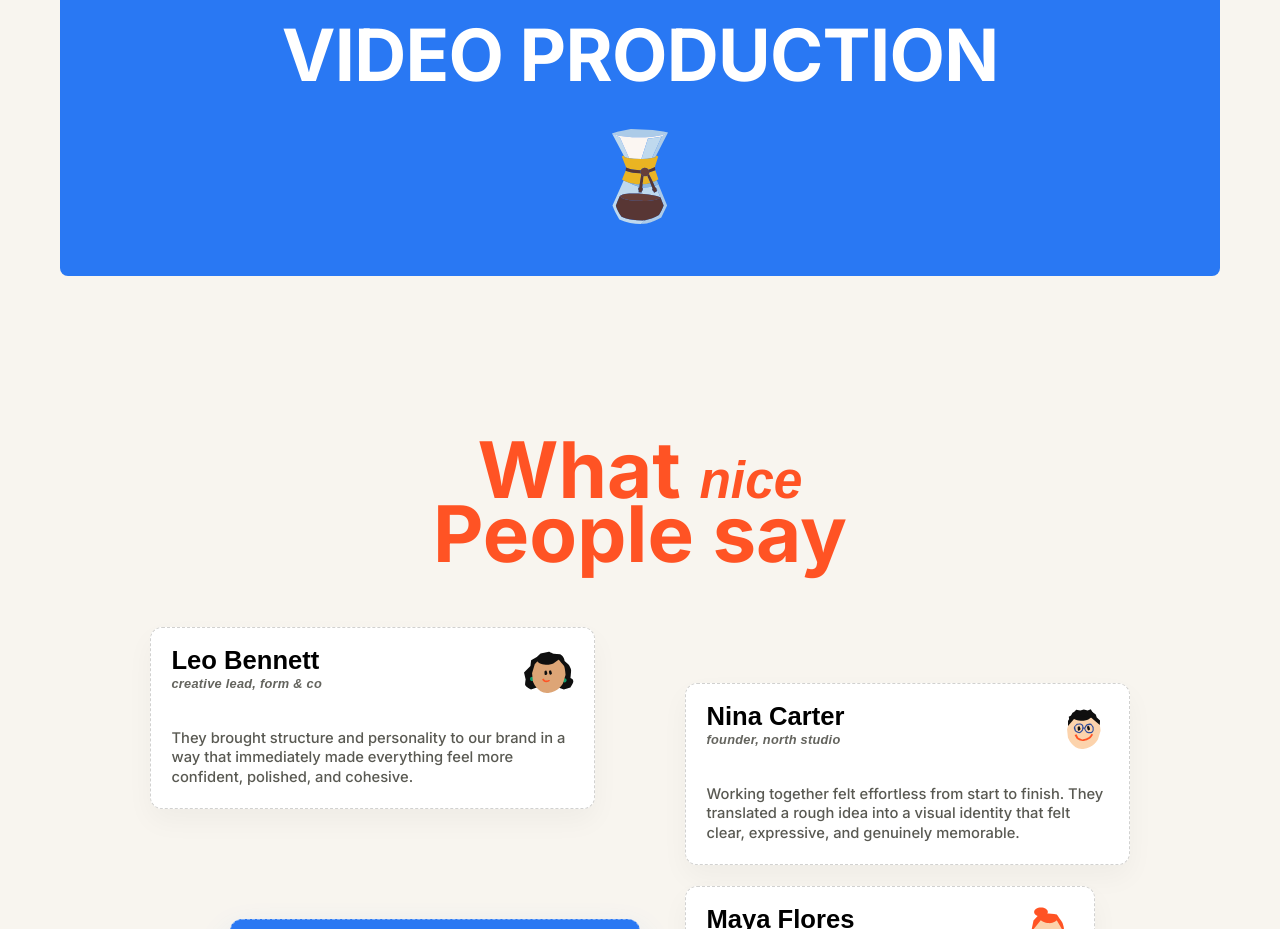
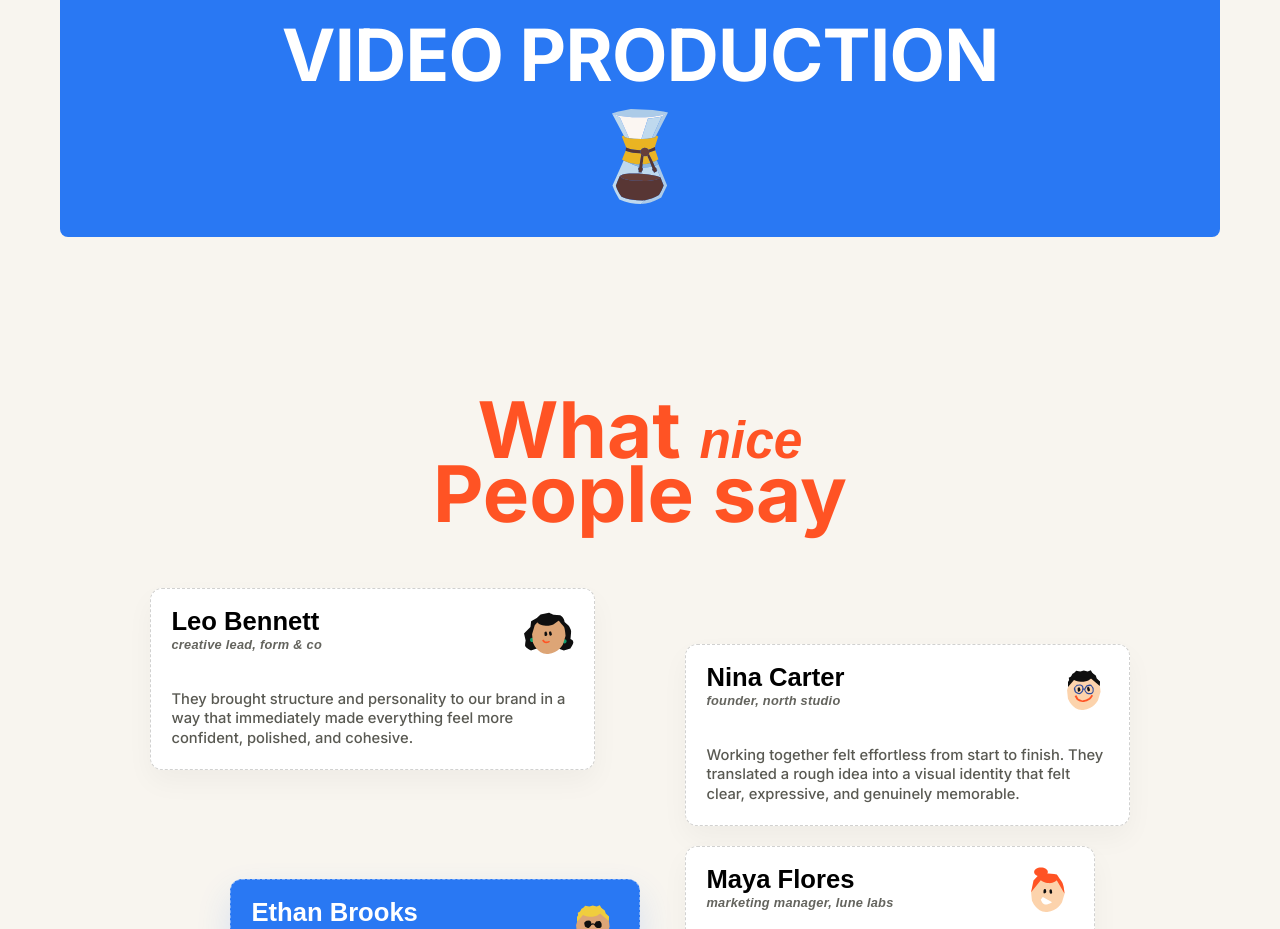
Before and after one commit to quinnsb/portfoliosite, a Next.js app: page / in a window 1280 px wide. Shown: the part 2572-3501 px from the top of the page. Built offline with nearby package versions, Linux system fonts and the light colour scheme; no server answers; a web font is replaced by a local one.

Commit message:
Add services badge hover icon

```diff
--- a/src/components/home/ServicesSection.module.css
+++ b/src/components/home/ServicesSection.module.css
@@ -40,12 +40,36 @@
 }
 
 .badgeWrap {
+  position: relative;
   display: flex;
   justify-content: center;
+  width: clamp(40px, 5vw, 56px);
+  aspect-ratio: 1;
 }
 
 .badge {
-  width: clamp(40px, 5vw, 56px);
+  position: absolute;
+  inset: 0;
+  width: 100%;
   height: auto;
   display: block;
+  margin: auto;
+  transition:
+    opacity 0.24s ease,
+    transform 0.24s ease;
 }
+
+.badgeHover {
+  opacity: 0;
+  transform: scale(0.78) rotate(-8deg);
+}
+
+.badgeWrap:hover .badgeDefault {
+  opacity: 0;
+  transform: scale(0.78) rotate(8deg);
+}
+
+.badgeWrap:hover .badgeHover {
+  opacity: 1;
+  transform: scale(1.9) rotate(-10deg);
+}
--- a/src/components/home/ServicesSection.tsx
+++ b/src/components/home/ServicesSection.tsx
@@ -29,7 +29,13 @@ export default function ServicesSection() {
               src="/images/icons/asset-4.svg"
               alt=""
               aria-hidden="true"
-              className={styles.badge}
+              className={`${styles.badge} ${styles.badgeDefault}`}
+            />
+            <img
+              src="/images/icons/asset-17.png"
+              alt=""
+              aria-hidden="true"
+              className={`${styles.badge} ${styles.badgeHover}`}
             />
           </div>
         </ScrollReveal>
```
Also changed, not shown: public/images/icons/asset-17.png (added).
